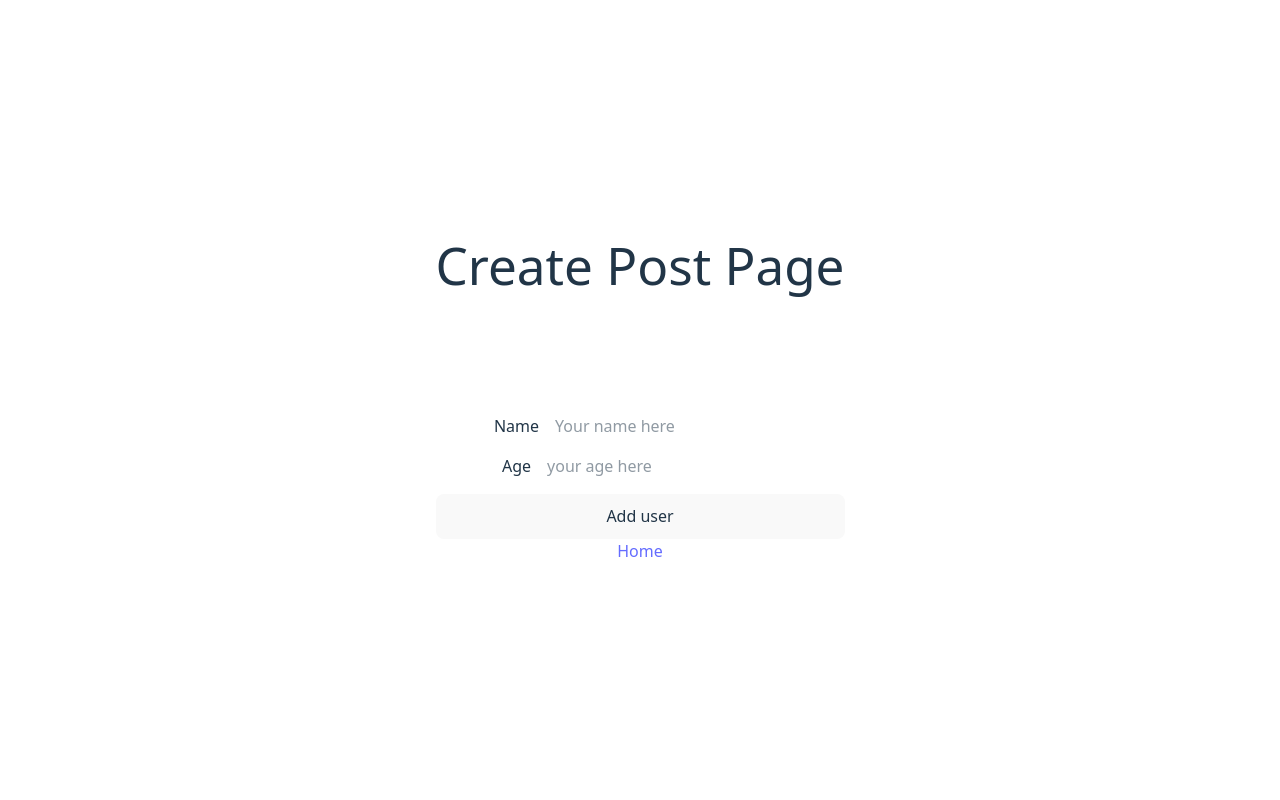
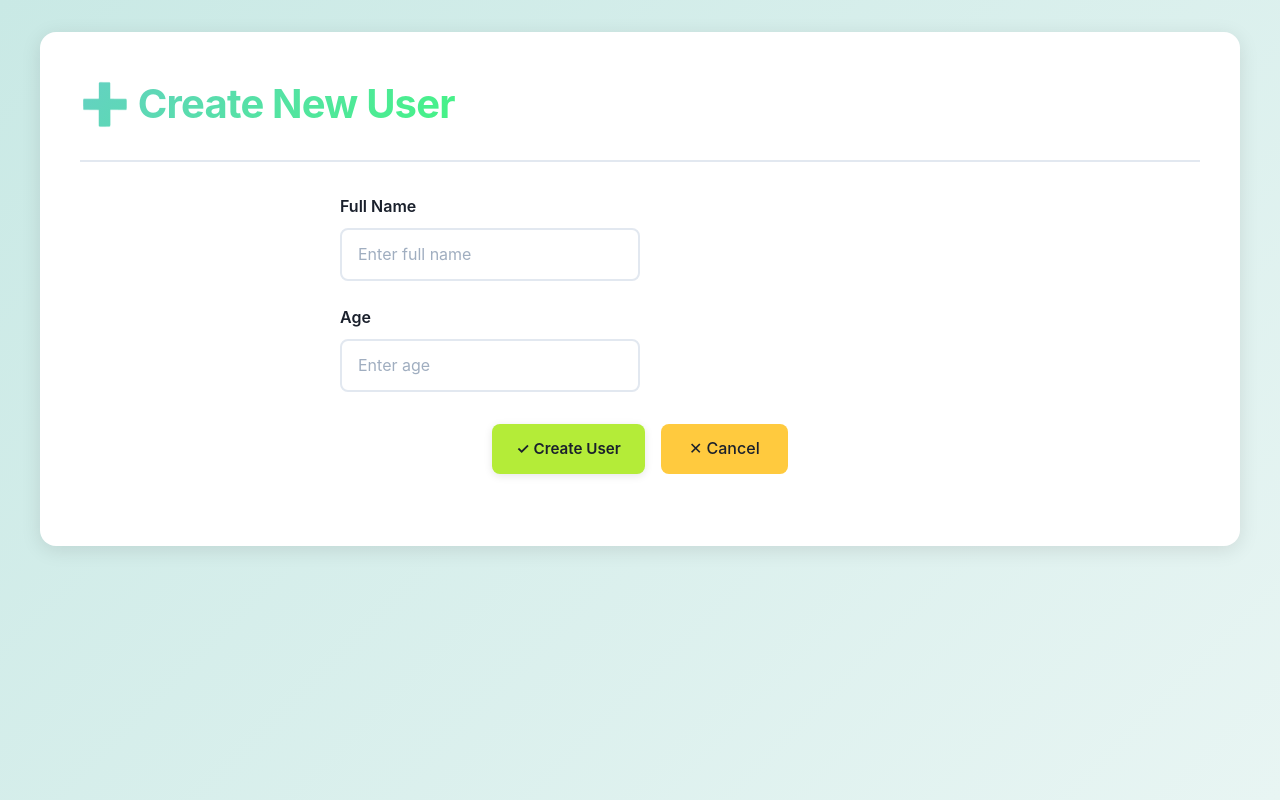
Before and after one commit to ichavesbr/myCrud, a React (Vite) app in the folder frontend-react/: page /create in a window 1280 px wide. Built offline with nearby package versions, Linux system fonts and the light colour scheme.

Commit message:
update layout, add new types

```diff
--- a/frontend-react/src/App.css
+++ b/frontend-react/src/App.css
@@ -1,44 +1,162 @@
 @import "tailwindcss";
 
-#root {
-  max-width: 1280px;
-  margin: 0 auto;
-  padding: 2rem;
-  text-align: center;
+.app-container {
+  min-height: 100vh;
+  padding: 2rem 1rem;
 }
 
-.logo {
-  height: 6em;
-  padding: 1.5em;
-  will-change: filter;
-  transition: filter 300ms;
-}
-.logo:hover {
-  filter: drop-shadow(0 0 2em #646cffaa);
-}
-.logo.react:hover {
-  filter: drop-shadow(0 0 2em #61dafbaa);
+.page-wrapper {
+  max-width: 1200px;
+  margin: 0 auto;
+  background: var(--card-bg);
+  border-radius: 16px;
+  padding: 2.5rem;
+  box-shadow: 0 4px 20px var(--shadow);
 }
 
-@keyframes logo-spin {
-  from {
-    transform: rotate(0deg);
-  }
-  to {
-    transform: rotate(360deg);
-  }
+.header {
+  display: flex;
+  justify-content: space-between;
+  align-items: center;
+  margin-bottom: 2rem;
+  padding-bottom: 1.5rem;
+  border-bottom: 2px solid var(--border);
 }
 
-@media (prefers-reduced-motion: no-preference) {
-  a:nth-of-type(2) .logo {
-    animation: logo-spin infinite 20s linear;
-  }
+.header h1 {
+  margin: 0;
+  background: linear-gradient(135deg, var(--primary), var(--accent));
+  -webkit-background-clip: text;
+  -webkit-text-fill-color: transparent;
+  background-clip: text;
 }
 
-.card {
-  padding: 2em;
+.btn-primary {
+  background: linear-gradient(135deg, var(--primary), var(--accent));
+  color: white;
+  padding: 0.75rem 1.75rem;
+  border-radius: 8px;
+  font-weight: 600;
+  text-decoration: none;
+  display: inline-block;
+  transition: all 0.3s ease;
+  box-shadow: 0 2px 8px var(--shadow);
 }
 
-.read-the-docs {
-  color: #888;
+.btn-primary:hover {
+  transform: translateY(-2px);
+  box-shadow: 0 4px 16px var(--shadow);
 }
+
+.btn-secondary {
+  background-color: var(--secondary);
+  color: var(--text-dark);
+}
+
+.btn-danger {
+  background-color: var(--danger);
+  color: white;
+}
+
+.btn-success {
+  background-color: var(--success);
+  color: var(--text-dark);
+}
+
+.table-header {
+  display: grid;
+  grid-template-columns: 2fr 1fr 1fr 1fr 1fr;
+  gap: 1rem;
+  padding: 1rem;
+  background: linear-gradient(135deg, var(--primary), var(--accent));
+  color: white;
+  border-radius: 8px;
+  font-weight: 600;
+  margin-bottom: 1rem;
+}
+
+.table-row {
+  display: grid;
+  grid-template-columns: 2fr 1fr 1fr 1fr 1fr;
+  gap: 1rem;
+  padding: 1rem;
+  background-color: white;
+  border: 1px solid var(--border);
+  border-radius: 8px;
+  margin-bottom: 0.75rem;
+  transition: all 0.2s ease;
+  align-items: center;
+}
+
+.table-row:hover {
+  box-shadow: 0 4px 12px var(--shadow);
+  transform: translateY(-2px);
+  border-color: var(--primary);
+}
+
+.table-actions {
+  display: flex;
+  gap: 0.5rem;
+  justify-content: center;
+}
+
+.form-container {
+  max-width: 600px;
+  margin: 2rem auto;
+}
+
+.form-group {
+  margin-bottom: 1.5rem;
+}
+
+.form-group label {
+  display: block;
+  margin-bottom: 0.5rem;
+  font-weight: 600;
+  color: var(--text-dark);
+}
+
+.form-actions {
+  display: flex;
+  gap: 1rem;
+  justify-content: center;
+  margin-top: 2rem;
+}
+
+.detail-card {
+  background-color: white;
+  border: 2px solid var(--border);
+  border-radius: 12px;
+  padding: 2rem;
+  margin: 2rem 0;
+}
+
+.detail-item {
+  display: flex;
+  padding: 1rem;
+  border-bottom: 1px solid var(--border);
+}
+
+.detail-item:last-child {
+  border-bottom: none;
+}
+
+.detail-item strong {
+  min-width: 120px;
+  color: var(--primary);
+  font-weight: 600;
+}
+
+.back-link {
+  display: inline-block;
+  margin-top: 2rem;
+  color: var(--text-light);
+  text-decoration: none;
+  font-weight: 500;
+  transition: all 0.2s ease;
+}
+
+.back-link:hover {
+  color: var(--primary);
+  transform: translateX(-4px);
+}
--- a/frontend-react/src/App.tsx
+++ b/frontend-react/src/App.tsx
@@ -7,14 +7,14 @@ import { PostShow } from "./PostShow"
 
 function App() {
   return (
-    <>
+    <div className="app-container">
       <Routes>
         <Route path="/" element={<Posts />} />
         <Route path="/create" element={<PostCreate />} />
         <Route path="/edit/:id" element={<PostEdit />} />
         <Route path="/show/:id" element={<PostShow />} />
       </Routes>
-    </>
+    </div>
   )
 }
 
--- a/frontend-react/src/PostCreate.tsx
+++ b/frontend-react/src/PostCreate.tsx
@@ -7,43 +7,55 @@ const PostCreate = () => {
   const [age, setAge] = useState("")
   const navigate = useNavigate()
 
-  const submitForm = e => {
+  const submitForm = (e: React.FormEvent<HTMLFormElement>) => {
     e.preventDefault()
     axios.post("http://localhost:3001/api/posts", { name: name, age: age }).then(() => navigate("/"))
   }
 
   return (
-    <>
-      <h1>Create Post Page</h1>
-      <form onSubmit={submitForm} className="flex flex-col gap-4 mt-30">
-        <div className="flex justify-center items-center gap-4">
-          <label htmlFor="name">Name</label>
+    <div className="page-wrapper">
+      <div className="header">
+        <h1>➕ Create New User</h1>
+      </div>
+
+      <form onSubmit={submitForm} className="form-container">
+        <div className="form-group">
+          <label htmlFor="name">Full Name</label>
           <input
             type="text"
             id="name"
             name="name"
-            placeholder="Your name here"
+            placeholder="Enter full name"
             required
             onChange={e => setName(e.target.value)}
           />
         </div>
 
-        <div className="flex justify-center items-center gap-4">
+        <div className="form-group">
           <label htmlFor="age">Age</label>
           <input
-            type="text"
+            type="number"
             id="age"
             name="age"
-            placeholder="your age here"
+            placeholder="Enter age"
             required
             onChange={e => setAge(e.target.value)}
           />
         </div>
 
-        <button type="submit">Add user</button>
+        <div className="form-actions">
+          <button type="submit" className="btn-success">
+            ✓ Create User
+          </button>
+          <Link
+            to="/"
+            className="btn-secondary"
+            style={{ padding: "0.75rem 1.75rem", borderRadius: "8px", display: "inline-block" }}>
+            ✕ Cancel
+          </Link>
+        </div>
       </form>
-      <Link to="/">Home</Link>
-    </>
+    </div>
   )
 }
 
--- a/frontend-react/src/PostEdit.tsx
+++ b/frontend-react/src/PostEdit.tsx
@@ -17,45 +17,57 @@ const PostEdit = () => {
     }
   }, [id])
 
-  const submitForm = e => {
+  const submitForm = (e: React.FormEvent<HTMLFormElement>) => {
     e.preventDefault()
     axios.put(`http://localhost:3001/api/posts/${id}`, { name: name, age: age }).then(() => navigate("/"))
   }
 
   return (
-    <>
-      <h1>Edit Post Page</h1>
-      <form onSubmit={submitForm} className="flex flex-col gap-4 mt-30">
-        <div className="flex justify-center items-center gap-4">
-          <label htmlFor="name">Name</label>
+    <div className="page-wrapper">
+      <div className="header">
+        <h1>✏️ Edit User</h1>
+      </div>
+
+      <form onSubmit={submitForm} className="form-container">
+        <div className="form-group">
+          <label htmlFor="name">Full Name</label>
           <input
             type="text"
             id="name"
             name="name"
             value={name}
-            placeholder="Your name here"
+            placeholder="Enter full name"
             required
             onChange={e => setName(e.target.value)}
           />
         </div>
 
-        <div className="flex justify-center items-center gap-4">
+        <div className="form-group">
           <label htmlFor="age">Age</label>
           <input
-            type="text"
+            type="number"
             id="age"
             name="age"
             value={age}
-            placeholder="your age here"
+            placeholder="Enter age"
             required
             onChange={e => setAge(e.target.value)}
           />
         </div>
 
-        <button type="submit">Edit user</button>
+        <div className="form-actions">
+          <button type="submit" className="btn-success">
+            ✓ Save Changes
+          </button>
+          <Link
+            to="/"
+            className="btn-secondary"
+            style={{ padding: "0.75rem 1.75rem", borderRadius: "8px", display: "inline-block" }}>
+            ✕ Cancel
+          </Link>
+        </div>
       </form>
-      <Link to="/">Home</Link>
-    </>
+    </div>
   )
 }
 
--- a/frontend-react/src/PostShow.tsx
+++ b/frontend-react/src/PostShow.tsx
@@ -17,20 +17,28 @@ const PostShow = () => {
   }, [id])
 
   return (
-    <>
-      <h1>Show Post Page</h1>
-      <div>
-        <p>
-          <strong>Name:</strong>
-          {name}
-        </p>
-        <p>
+    <div className="page-wrapper">
+      <div className="header">
+        <h1>👤 User Details</h1>
+      </div>
+
+      <div className="detail-card">
+        <div className="detail-item">
+          <strong>Full Name:</strong>
+          <span style={{ marginLeft: "1rem", fontSize: "1.1rem" }}>{name}</span>
+        </div>
+        <div className="detail-item">
           <strong>Age:</strong>
-          {age}
-        </p>
+          <span style={{ marginLeft: "1rem", fontSize: "1.1rem" }}>{age}</span>
+        </div>
       </div>
-      <Link to="/">Home</Link>
-    </>
+
+      <div style={{ textAlign: "center" }}>
+        <Link to="/" className="btn-primary">
+          ← Back to List
+        </Link>
+      </div>
+    </div>
   )
 }
 
--- a/frontend-react/src/Posts.tsx
+++ b/frontend-react/src/Posts.tsx
@@ -24,25 +24,53 @@ const Posts = () => {
   }
 
   return (
-    <div>
-      <h1>CRUD APP</h1>
+    <div className="page-wrapper">
+      <div className="header">
+        <h1>📋 User Management System</h1>
+        <Link to="/create" className="btn-primary">
+          + Add New User
+        </Link>
+      </div>
 
-      <Link to="/create">Create</Link>
-      <hr className="my-8" />
-      <div className="flex gap-4 items-center font-bold text-lime-500">
-        <h2>Name</h2>
-        <h2>Age</h2>
+      <div className="table-header">
+        <div>Name</div>
+        <div>Age</div>
+        <div>View</div>
+        <div>Edit</div>
+        <div>Delete</div>
       </div>
-      <div className="mt-4 flex flex-col gap-2">
-        {posts.map(({ id, name, age }) => (
-          <div key={id} className="flex gap-4 justify-between items-center">
-            <div>{name}</div>
-            <div>{age}</div>
-            <Link to={`/edit/${id}`}>Edit</Link>
-            <Link to={`/show/${id}`}>Show</Link>
-            <button onClick={() => deletePost(id)}>Delete</button>
+
+      <div>
+        {posts.length === 0 ? (
+          <div style={{ textAlign: "center", padding: "3rem", color: "var(--text-light)" }}>
+            No users found. Click "Add New User" to get started.
           </div>
-        ))}
+        ) : (
+          posts.map(({ id, name, age }) => (
+            <div key={id} className="table-row">
+              <div style={{ fontWeight: 600 }}>{name}</div>
+              <div>{age}</div>
+              <div className="table-actions">
+                <Link to={`/show/${id}`} style={{ color: "var(--primary)" }}>
+                  👁️ View
+                </Link>
+              </div>
+              <div className="table-actions">
+                <Link to={`/edit/${id}`} style={{ color: "var(--secondary)" }}>
+                  ✏️ Edit
+                </Link>
+              </div>
+              <div className="table-actions">
+                <button
+                  onClick={() => deletePost(id)}
+                  className="btn-danger"
+                  style={{ padding: "0.5rem 1rem", fontSize: "0.875rem" }}>
+                  🗑️ Delete
+                </button>
+              </div>
+            </div>
+          ))
+        )}
       </div>
     </div>
   )
--- a/frontend-react/src/index.css
+++ b/frontend-react/src/index.css
@@ -1,13 +1,28 @@
 @import "tailwindcss";
 
 :root {
-  font-family: system-ui, Avenir, Helvetica, Arial, sans-serif;
-  line-height: 1.5;
+  font-family:
+    "Inter",
+    system-ui,
+    -apple-system,
+    sans-serif;
+  line-height: 1.6;
   font-weight: 400;
 
-  color-scheme: light dark;
-  color: rgba(255, 255, 255, 0.87);
-  background-color: #242424;
+  --primary: #65d0c4;
+  --secondary: #ffca3e;
+  --accent: #44f484;
+  --danger: #ff8d89;
+  --success: #b4ec38;
+  --background: #c9e9e5;
+  --card-bg: #ffffff;
+  --text-dark: #1a202c;
+  --text-light: #4a5568;
+  --border: #e2e8f0;
+  --shadow: rgba(0, 0, 0, 0.1);
+
+  color: var(--text-dark);
+  background: linear-gradient(135deg, var(--background) 0%, #e8f5f3 100%);
 
   font-synthesis: none;
   text-rendering: optimizeLegibility;
@@ -15,56 +30,97 @@
   -moz-osx-font-smoothing: grayscale;
 }
 
-a {
-  font-weight: 500;
-  color: #646cff;
-  text-decoration: inherit;
-}
-a:hover {
-  color: #535bf2;
+* {
+  box-sizing: border-box;
+  margin: 0;
+  padding: 0;
 }
 
 body {
   margin: 0;
-  display: flex;
-  place-items: center;
   min-width: 320px;
   min-height: 100vh;
 }
 
+#root {
+  min-height: 100vh;
+}
+
 h1 {
-  font-size: 3.2em;
-  line-height: 1.1;
+  font-size: 2.5rem;
+  font-weight: 700;
+  color: var(--text-dark);
+  margin-bottom: 1.5rem;
+  letter-spacing: -0.02em;
+}
+
+h2 {
+  font-size: 1.25rem;
+  font-weight: 600;
+  color: var(--text-dark);
+}
+
+a {
+  font-weight: 500;
+  color: var(--primary);
+  text-decoration: none;
+  transition: all 0.2s ease;
+}
+
+a:hover {
+  color: var(--accent);
+  transform: translateY(-1px);
 }
 
 button {
   border-radius: 8px;
-  border: 1px solid transparent;
-  padding: 0.6em 1.2em;
-  font-size: 1em;
-  font-weight: 500;
+  border: none;
+  padding: 0.75rem 1.5rem;
+  font-size: 0.95rem;
+  font-weight: 600;
   font-family: inherit;
-  background-color: #1a1a1a;
+  background-color: var(--primary);
+  color: white;
   cursor: pointer;
-  transition: border-color 0.25s;
+  transition: all 0.3s ease;
+  box-shadow: 0 2px 8px var(--shadow);
 }
+
 button:hover {
-  border-color: #646cff;
+  background-color: var(--accent);
+  transform: translateY(-2px);
+  box-shadow: 0 4px 12px var(--shadow);
 }
+
+button:active {
+  transform: translateY(0);
+}
+
 button:focus,
 button:focus-visible {
-  outline: 4px auto -webkit-focus-ring-color;
+  outline: 3px solid var(--primary);
+  outline-offset: 2px;
 }
 
-@media (prefers-color-scheme: light) {
-  :root {
-    color: #213547;
-    background-color: #ffffff;
-  }
-  a:hover {
-    color: #747bff;
-  }
-  button {
-    background-color: #f9f9f9;
-  }
+input {
+  border-radius: 8px;
+  border: 2px solid var(--border);
+  padding: 0.75rem 1rem;
+  font-size: 1rem;
+  font-family: inherit;
+  background-color: white;
+  color: var(--text-dark);
+  transition: all 0.2s ease;
+  width: 100%;
+  max-width: 300px;
 }
+
+input:focus {
+  outline: none;
+  border-color: var(--primary);
+  box-shadow: 0 0 0 3px rgba(101, 208, 196, 0.1);
+}
+
+input::placeholder {
+  color: #a0aec0;
+}
```
